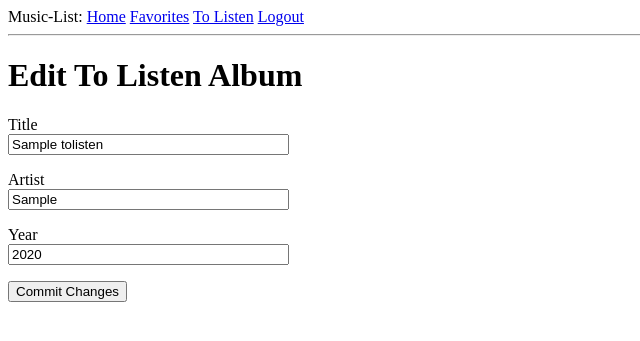
After one commit to stevenrdungan/music-list, a Flask app: page /tolisten/edit/1 in a window 1280 px wide. The commit adds this page. Shown: the top 341 px of the page, without its empty margins (0-640 px from the left). Run offline with Flask 2, Linux system fonts and the light colour scheme; a user stored in the database is signed in; tables that the repository leaves empty hold one stand-in row (values such as "Sample post").

Commit message:
can edit tolisten albums

```diff
--- a/app/forms.py
+++ b/app/forms.py
@@ -28,17 +28,13 @@ class AlbumForm(FlaskForm):
     submit = SubmitField('Commit Changes')
 
 
-class FavoritesForm(FlaskForm):
-    favorites = FieldList(FormField(AlbumForm))
-    submit = SubmitField('Update')
-
-
 class ToListenForm(FlaskForm):
     title = StringField('Title', [validators.InputRequired()])
     artist = StringField('Artist', [validators.InputRequired()])
     year = StringField('Year', [validators.InputRequired()])
     submit = SubmitField('Commit Changes')
 
+
 '''Select a random album from tolisten page'''
 class RandomForm(FlaskForm):
         random = SubmitField('Random Album')
--- a/app/routes.py
+++ b/app/routes.py
@@ -14,7 +14,6 @@ from flask_login import (
 from app import app, db
 from app.forms import (
     AlbumForm,
-    #FavoritesForm,
     LoginForm,
     RandomForm,
     ToListenForm
@@ -71,7 +70,7 @@ def add_favorite():
         album.user_id = current_user.id
         db.session.add(album)
         db.session.commit()
-        flash('Successfully added album')
+        flash(f'Successfully added album {album.title} by {album.artist}')
         return redirect(url_for('favorites'))
     # addt'l variables
     curr_dt = datetime.now().strftime('%Y-%m-%d')
@@ -193,6 +192,44 @@ def add_tolisten():
                            form=form)
 
 
+@app.route('/tolisten/edit/<id>', methods=['GET', 'POST'])
+@login_required
+def edit_tolisten(id):
+    """
+    Edit existing tolisten attributes
+    """
+    form = ToListenForm(request.form)
+    row = (ToListen.query
+           .filter_by(user_id=current_user.id)
+           .filter_by(id=int(id))
+           .limit(1)
+           .all())
+    if request.method == 'POST' and form.validate_on_submit():
+        tla = ToListen.query.get(id)
+        tla.title = form.title.data
+        tla.artist = form.artist.data
+        tla.year = form.year.data
+        tla.user_id = current_user.id
+        db.session.commit()
+        flash(f'Successfully edited to listen album {form.title.data} by {form.artist.data}')
+        return redirect(url_for('tolisten'))
+    title = row[0].title
+    artist = row[0].artist
+    year = row[0].year
+    return render_template('edittolisten.html',
+                           form=form,
+                           title=title,
+                           artist=artist,
+                           year=year)
+
+
+# @app.route('/lastplayed/')
+# @app.route('/lastplayed/')
+# def lastplayed(count=20):
+#     pass
+#     #return render_template
+
+
 @app.route('/login/', methods=['GET', 'POST'])
 def login():
     if current_user.is_authenticated:
--- /dev/null
+++ b/app/templates/edittolisten.html
@@ -0,0 +1,30 @@
+{% extends "base.html" %}
+
+{% block content %}
+<h1>Edit To Listen Album</h1>
+    <form action="" method="post">
+        {{ form.hidden_tag() }}
+        <p>
+            {{ form.title.label }}<br>
+            {{ form.title(value=title, size=32) }}
+            {% for error in form.title.errors %}
+            <span style="color: red;">[{{ error}}]</span>
+            {% endfor %}
+        </p>
+        <p>
+            {{ form.artist.label }}<br>
+            {{ form.artist(value=artist, size=32) }}
+            {% for error in form.artist.errors %}
+            <span style="color: red;">[{{ error}}]</span>
+            {% endfor %}
+        </p>
+        <p>
+            {{ form.year.label }}<br>
+            {{ form.year(value=year, size=32) }}
+            {% for error in form.year.errors %}
+            <span style="color: red;">[{{ error}}]</span>
+            {% endfor %}
+        </p>
+        <p>{{ form.submit() }}</p>
+    </form>
+{% endblock %}
--- a/app/templates/favorites.html
+++ b/app/templates/favorites.html
@@ -9,7 +9,7 @@
                 <th>Artist</th>
                 <th>Year</th>
                 <th>Last Played</th>
-                <th>Edit</th>
+                <th></th>
             </tr>
         </thead>
         <tbody>
```
Also changed, not shown: app/templates/tolisten.html (+8 -2 lines), README.md, app.db.
